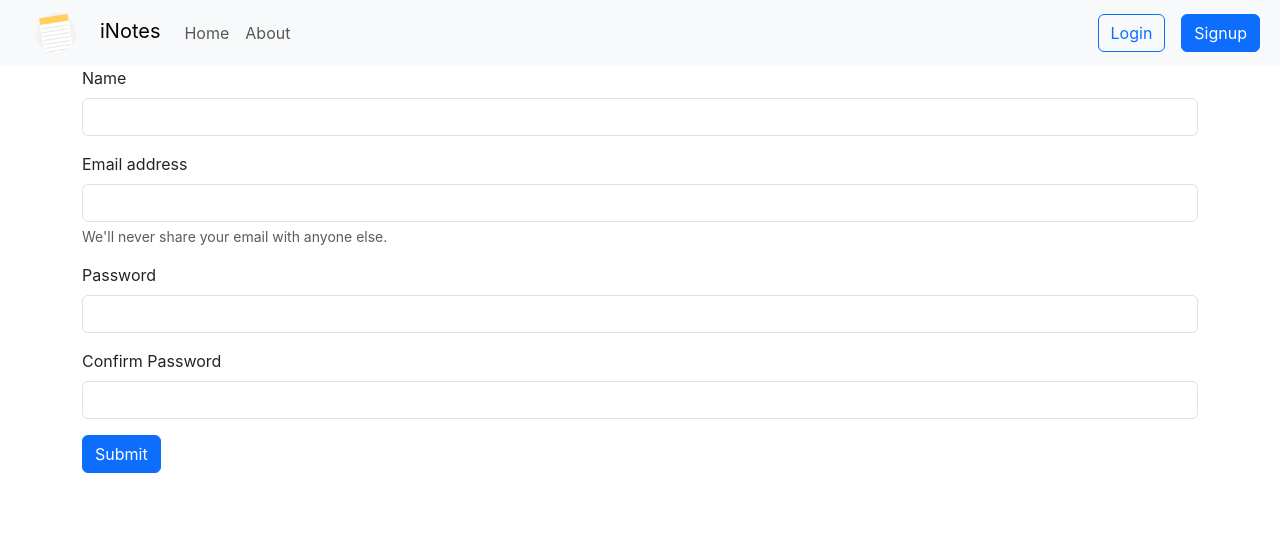
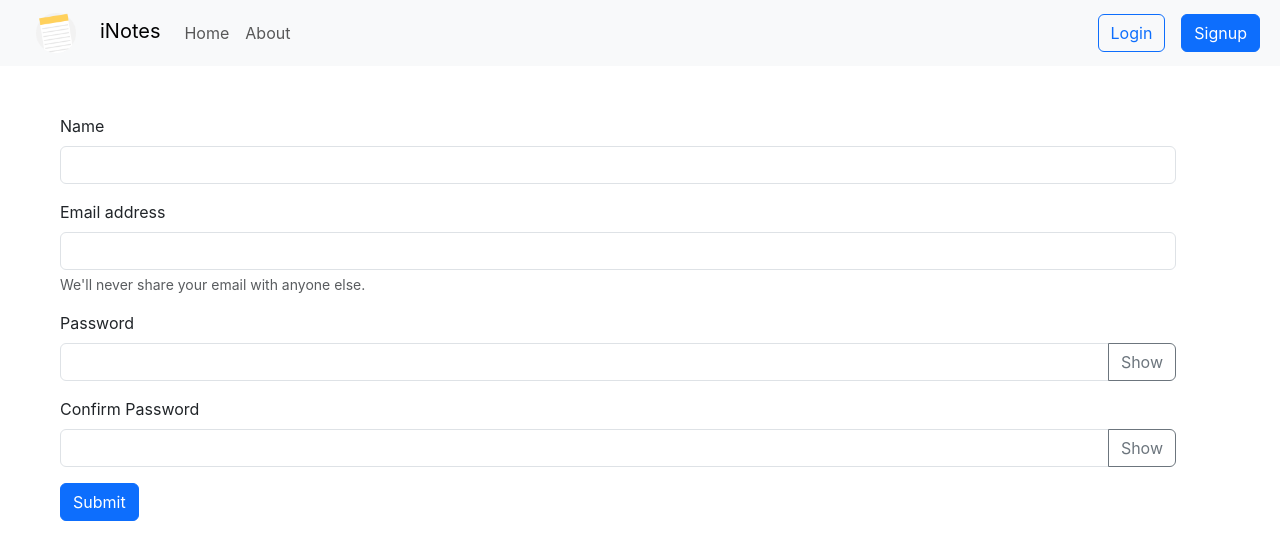
Before and after one commit to ganesh-code/iNotes, a React (Create React App) app: page /signup in a window 1280 px wide. Shown: the top 560 px of the page. Built offline with nearby package versions, Linux system fonts and the light colour scheme.

Commit message:
completed

```diff
--- a/src/components/Alert.js
+++ b/src/components/Alert.js
@@ -3,8 +3,11 @@ import React from 'react'
 export default function Alert(props) {
 
     return (
-        props.alert && <div className={`alert alert-${props.alert.type} m-0`} role="alert">
-            <strong>{props.alert.type==='danger'?'Error':'Success'}</strong> : {props.alert.msg}
+        props.alert && <div style={{
+            position: 'absolute', zIndex: 10, top: '86px',
+            right: '34px'
+        }} className={`alert alert-${props.alert.type} m-0`} role="alert">
+            <strong>{props.alert.type === 'danger' ? 'Error' : 'Success'}</strong> : {props.alert.msg}
         </div>
 
     )
--- a/src/components/Login.js
+++ b/src/components/Login.js
@@ -2,6 +2,7 @@ import React, { useState } from 'react'
 import { useNavigate } from 'react-router-dom';
 
 export default function Login(props) {
+    const [showPassword, setShowPassword] = useState(false);
     const [credentials, setCredentials] = useState({ email: '', password: '' });
     let history = useNavigate();
 
@@ -16,12 +17,12 @@ export default function Login(props) {
         });
         const json = await response.json();
         console.log(json);
-        if(json.success){
+        if (json.success) {
             //save the authtoken and redirect
-            localStorage.setItem('token', json.authtoken)
+            localStorage.setItem('token', json.authToken)
+            props.showAlert('Login Success', 'success')
             history('/')
-            props.showAlert('Login Success','success')
-        }else{
+        } else {
             props.showAlert(json.error, "danger")
         }
     };
@@ -39,10 +40,26 @@ export default function Login(props) {
                     <div id="emailHelp" className="form-text">We'll never share your email with anyone else.</div>
                 </div>
                 <div className="mb-3">
-                    <label htmlFor="password" className="form-label">Password</label>
-                    <input type="password" className="form-control" value={credentials.password} onChange={onChange} id="password" name='password' />
-                    <div id="passwordHelpBlock" className="form-text">
-                        Your password must be 8-20 characters long, contain letters and numbers, and must not contain spaces, special characters, or emoji.
+                    <label htmlFor="password" className="form-label">
+                        Password
+                    </label>
+                    <div className="input-group">
+                        <input
+                            type={showPassword ? "text" : "password"}
+                            name="password"
+                            className="form-control"
+                            onChange={onChange}
+                            id="password"
+                            required
+                            minLength={8}
+                        />
+                        <button
+                            className="btn btn-outline-secondary"
+                            type="button"
+                            onClick={() => setShowPassword(!showPassword)}
+                        >
+                            {showPassword ? "Hide" : "Show"}
+                        </button>
                     </div>
                 </div>
                 <button type="submit" className="btn btn-primary">Submit</button>
--- a/src/components/Navbar.js
+++ b/src/components/Navbar.js
@@ -1,8 +1,13 @@
 import React from 'react'
-import { Link, useLocation } from "react-router-dom";
+import { Link, useLocation, useNavigate } from "react-router-dom";
 
 export default function Navbar() {
     let location = useLocation();
+    let navigate = useNavigate();
+    const handleLogout =()=>{
+        localStorage.removeItem('token');
+        navigate('/login')
+    }
 
     return (
         <nav className="navbar navbar-expand-lg bg-body-tertiary" style={{position:'sticky', top:0, zIndex:3}}>
@@ -20,10 +25,10 @@ export default function Navbar() {
                             <Link className={`nav-link ${location.pathname === "/about" ? "active" : ""}`} to="/about">About</Link>
                         </li>
                     </ul>
-                    <form className="d-flex" role="search">
+                    {!localStorage.getItem('token')?<form className="d-flex" role="search">
                         <Link className="btn btn-outline-primary mx-2" to='/login' type="button">Login</Link>
                         <Link className="btn btn-primary mx-2" to='/signup' type="button">Signup</Link>
-                    </form>
+                    </form>: <button onClick={handleLogout} className='btn btn-primary'>Logout</button>}
                 </div>
             </div>
         </nav>
--- a/src/components/Signup.js
+++ b/src/components/Signup.js
@@ -1,56 +1,141 @@
-import React, { useState } from 'react'
+import React, { useState } from 'react';
 import { useNavigate } from 'react-router-dom';
 
-export default function Login(props) {
-    const [credentials, setCredentials] = useState({name:'', email: '', password: '', confPassword:'' });
-    let history = useNavigate();
+export default function Register(props) {
+    const [showPassword, setShowPassword] = useState(false);
+    const [showConfPassword, setShowConfPassword] = useState(false);
+
+    const [credentials, setCredentials] = useState({
+        name: '',
+        email: '',
+        password: '',
+        confPassword: '',
+    });
+
+    const navigate = useNavigate();
 
     const handleSubmit = async (e) => {
         e.preventDefault();
+
+        // Check if passwords match
+        if (credentials.password !== credentials.confpassword) {
+            props.showAlert("Passwords didn't match", 'danger');
+            return;
+        }
+
         const response = await fetch('http://localhost:5500/api/auth/createuser', {
-            method: "POST",
+            method: 'POST',
             headers: {
-                "Content-Type": "application/json",
+                'Content-Type': 'application/json',
             },
-            body: JSON.stringify({ name:credentials.name, email: credentials.email, password: credentials.password }), // Sending data in JSON format
+            body: JSON.stringify({
+                name: credentials.name,
+                email: credentials.email,
+                password: credentials.password,
+            }),
         });
+
         const json = await response.json();
-        console.log(json);
-        if(json.success){
-            //save the authtoken and redirect
-            localStorage.setItem('token', json.authtoken)
-            history('/')
-            props.showAlert('Account Created Successfuly', "success")
-        }else{
-            props.showAlert(json.error, "danger")
+
+        if (json.success) {
+            // Save the authToken and redirect
+            localStorage.setItem('token', json.authToken);
+            props.showAlert('Account Created Successfully', 'success');
+            navigate('/'); // Redirect to the desired page after successful registration
+        } else {
+            props.showAlert(json.error, 'danger');
         }
     };
 
     const onChange = (e) => {
         setCredentials({ ...credentials, [e.target.name]: e.target.value });
     };
+
     return (
-        <div className='container'>
+        <div className="container m-5">
             <form onSubmit={handleSubmit}>
                 <div className="mb-3">
-                    <label htmlFor="name" className="form-label">Name</label>
-                    <input type="text" name='name' className="form-control" onChange={onChange} id="name" aria-describedby="emailHelp" required/>
+                    <label htmlFor="name" className="form-label">
+                        Name
+                    </label>
+                    <input
+                        type="text"
+                        name="name"
+                        className="form-control"
+                        onChange={onChange}
+                        id="name"
+                        aria-describedby="nameHelp"
+                        required
+                    />
                 </div>
                 <div className="mb-3">
-                    <label htmlFor="email" className="form-label">Email address</label>
-                    <input type="email" name='email' className="form-control" onChange={onChange} id="email" aria-describedby="emailHelp" required/>
-                        <div id="emailHelp" className="form-text">We'll never share your email with anyone else.</div>
+                    <label htmlFor="email" className="form-label">
+                        Email address
+                    </label>
+                    <input
+                        type="email"
+                        name="email"
+                        className="form-control"
+                        onChange={onChange}
+                        id="email"
+                        aria-describedby="emailHelp"
+                        required
+                    />
+                    <div id="emailHelp" className="form-text">
+                        We'll never share your email with anyone else.
+                    </div>
                 </div>
                 <div className="mb-3">
-                    <label htmlFor="password" className="form-label">Password</label>
-                    <input type="password" name='password' className="form-control" onChange={onChange} id="password" required minLength={8}/>
+                    <label htmlFor="password" className="form-label">
+                        Password
+                    </label>
+                    <div className="input-group">
+                        <input
+                            type={showPassword ? "text" : "password"}
+                            name="password"
+                            className="form-control"
+                            onChange={onChange}
+                            id="password"
+                            required
+                            minLength={8}
+                        />
+                        <button
+                            className="btn btn-outline-secondary"
+                            type="button"
+                            onClick={() => setShowPassword(!showPassword)}
+                        >
+                            {showPassword ? "Hide" : "Show"}
+                        </button>
+                    </div>
                 </div>
                 <div className="mb-3">
-                    <label htmlFor="confPassword" className="form-label">Confirm Password</label>
-                    <input type="password" name='confPassword' className="form-control" onChange={onChange} id="confPassword" required minLength={8}/>
+                    <label htmlFor="confPassword" className="form-label">
+                        Confirm Password
+                    </label>
+                    <div className="input-group">
+                        <input
+                            type={showConfPassword ? "text" : "password"}
+                            name="confpassword"
+                            className="form-control"
+                            onChange={onChange}
+                            id="confPassword"
+                            required
+                            minLength={8}
+                        />
+                        <button
+                            className="btn btn-outline-secondary"
+                            type="button"
+                            onClick={() => setShowConfPassword(!showConfPassword)}
+                        >
+                            {showConfPassword ? "Hide" : "Show"}
+                        </button>
+                    </div>
                 </div>
-                <button type="submit" className="btn btn-primary">Submit</button>
+
+                <button type="submit" className="btn btn-primary">
+                    Submit
+                </button>
             </form>
         </div>
-    )
+    );
 }
```
Also changed, not shown: src/components/Notes.js (+19 -5 lines), src/context/notes/NotesState.js (+10 -9 lines), 2 other files (tests, documents, lock files or other folders).
